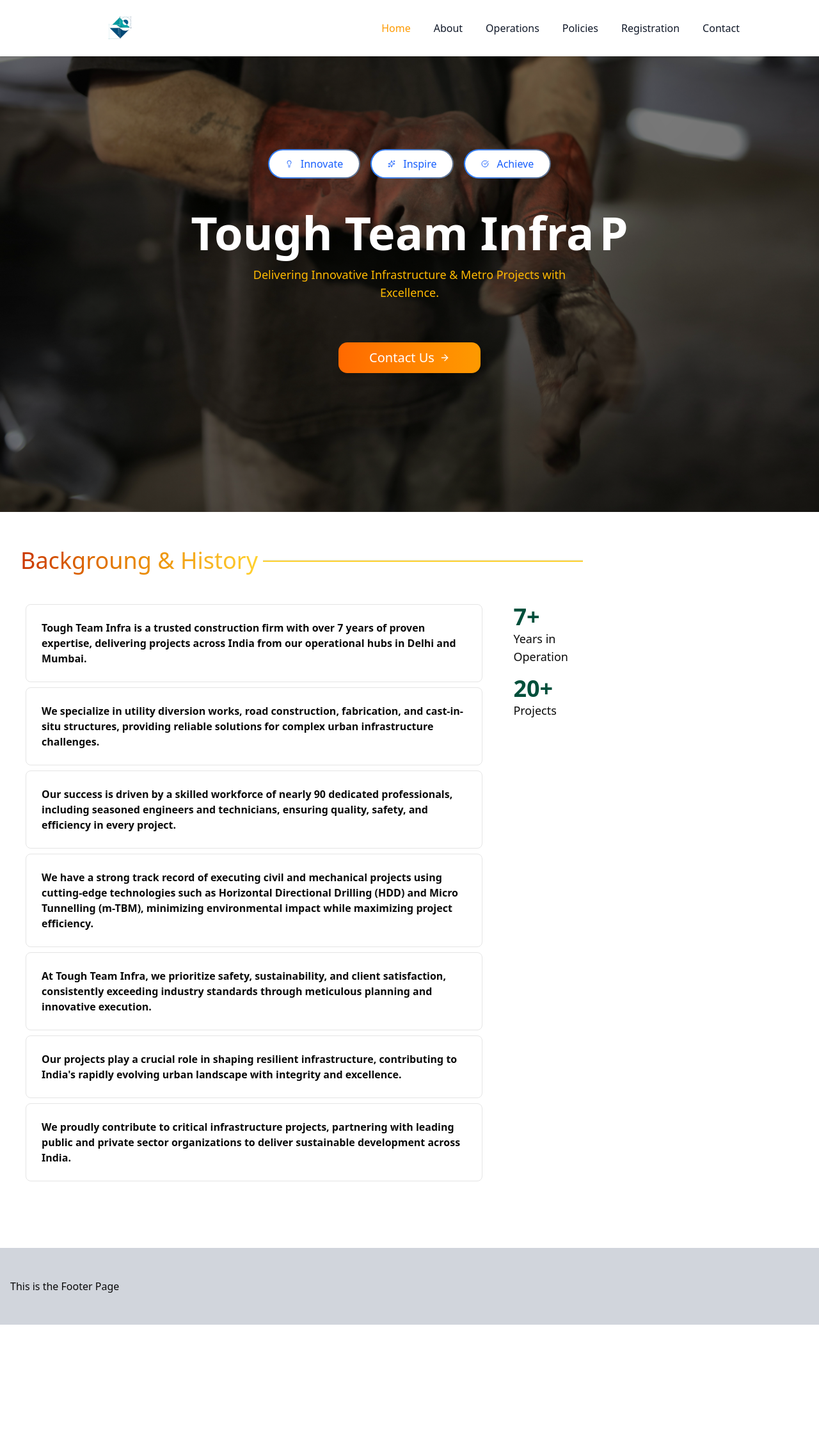
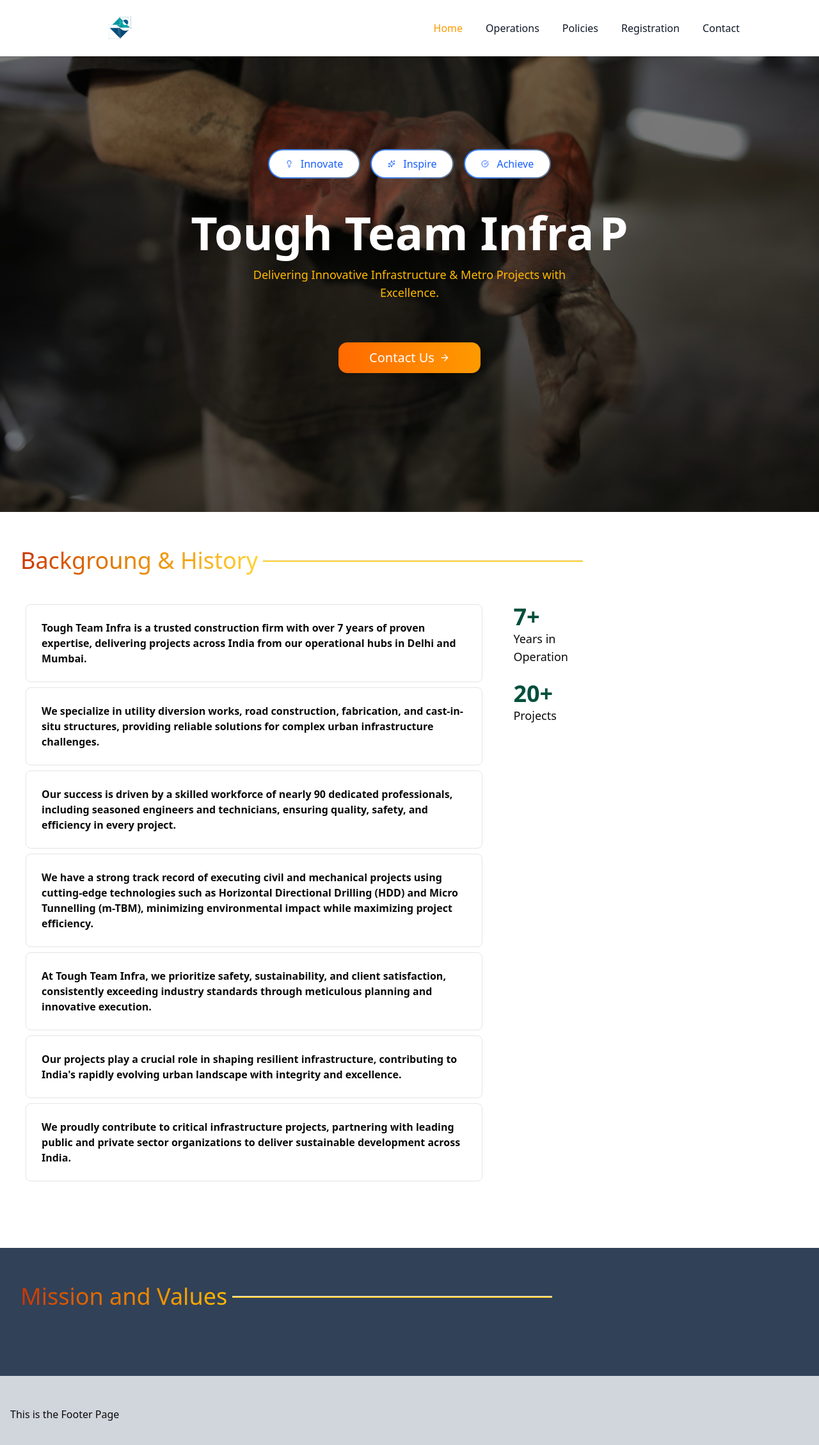
Before and after one commit to theboinextdoor/insotechInfra, a Next.js app: page / in a window 1280 px wide. Shown: the top 2258 px of the page at 64% size. Before the commit the page ends 2070 px from the top, so only its background shows below. Built offline with nearby package versions, Linux system fonts and the light colour scheme.

Commit message:
Completed the about sections bug

```diff
--- a/src/app/career/page.tsx
+++ /dev/null
@@ -1,7 +0,0 @@
-import React from 'react';
-
-const CareerPage = () => {
-  return <div></div>;
-};
-
-export default CareerPage;
--- a/src/app/page.tsx
+++ b/src/app/page.tsx
@@ -1,6 +1,7 @@
 // import BgGradient from '@/components/common/BgGradient';
 import AboutSection from '@/components/home/about-section';
 import HeroSection from '@/components/home/hero-section';
+import MissionAndValues from '@/components/home/mission-values';
 
 export default function Home() {
   return (
@@ -8,6 +9,7 @@
       {/* <BgGradient /> */}
       <HeroSection />
       <AboutSection />
+      <MissionAndValues />
     </div>
   );
 }
--- a/src/components/home/about-section.tsx
+++ b/src/components/home/about-section.tsx
@@ -1,6 +1,9 @@
 import React from 'react';
 import { MotionDiv, MotionHr, MotionP } from '../common/motion-wrapper';
 import { containerVarients, itemVariants } from '@/utils/constant';
+// import { Button } from '../ui/button';
+// import Link from 'next/link';
+// import { ArrowRight } from 'lucide-react';
 
 const AboutSection = () => {
   const paraList = [
@@ -76,7 +79,7 @@
             initial={{ opacity: 0, x: 100 }}
             whileInView={{ opacity: 1, x: 0 }}
             transition={{ duration: 0.5, delay: 0.07 }}
-            className="px-8 flex sm:flex-col gap-4"
+            className="px-8 flex lg:flex-col gap-6"
           >
             <div className="flex flex-col items-strat justify-center">
               <h1 className="text-4xl text-emerald-900">7+</h1>
@@ -88,6 +91,23 @@
             </div>
           </MotionDiv>
         </MotionDiv>
+        {/* Button */}
+        {/* <MotionDiv
+          initial={{ opacity: 0, x: -100 }}
+          whileInView={{ opacity: 1, x: 0 }}
+          transition={{ duration: 0.5 }}
+          className="mx-auto"
+        >
+          <Button
+            variant="link"
+            className="text-white mt-6 text-base sm:text-lg lg:text-xl rounded-xl px-6 sm:px-10 lg:px-12 py-8 sm:py-7 lg:py-6 lg:mt-16 bg-gradient-to-r from-emerald-500 to-emerald-300 hover:from-emerald-300 hover:to-emerald-500 hover:no-underline shadow-lg "
+          >
+            <Link href="/about " className="flex gap-2 items-center">
+              <span>ABOUT</span>
+              <ArrowRight className="animate-pulse" />
+            </Link>
+          </Button>
+        </MotionDiv> */}
       </div>
     </section>
   );
--- /dev/null
+++ b/src/components/home/mission-values.tsx
@@ -0,0 +1,27 @@
+import React from 'react';
+import { MotionHr } from '../common/motion-wrapper';
+
+const MissionAndValues = () => {
+  return (
+    <section className="relative bg-slate-700">
+      <div className="py-12 lg:py-24 max-w-7xl mx-auto px-4 sm:px-6 lg:px-8 lg:pt-12 ">
+        {/* Heading */}
+        <div className="flex items-center justify-start gap-2 ">
+          <h3 className="bg-linear-to-r from-orange-700 to-amber-400 text-transparent bg-clip-text py-2">
+            Mission and Values
+          </h3>
+          <span>
+            <MotionHr
+              initial={{ width: 10 }}
+              whileInView={{ width: 500 }}
+              transition={{ duration: 1, ease: 'easeInOut' }}
+              className="h-[3px] bg-amber-300 md:block hidden  "
+            />
+          </span>
+        </div>
+      </div>
+    </section>
+  );
+};
+
+export default MissionAndValues;
--- a/src/lib/common/navbar-menu.ts
+++ b/src/lib/common/navbar-menu.ts
@@ -5,14 +5,9 @@
 }
 export const navbarMenu: NavBarItems[] = [
   {
-    id: 0,
+    id: 1,
     label: 'Home',
     link: '/',
-  },
-  {
-    id: 1,
-    label: 'About',
-    link: '/#about',
   },
   {
     id: 2,
```
